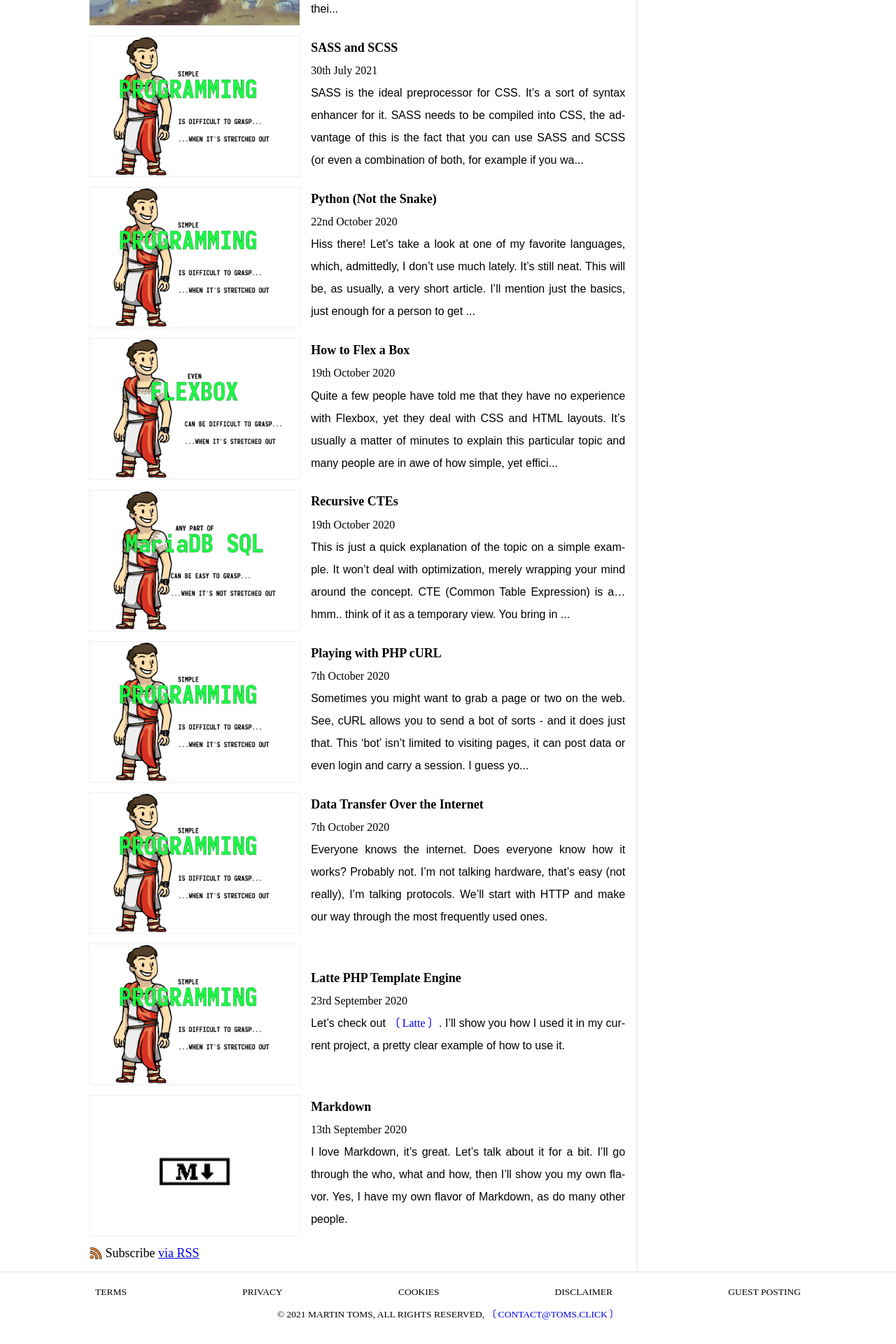
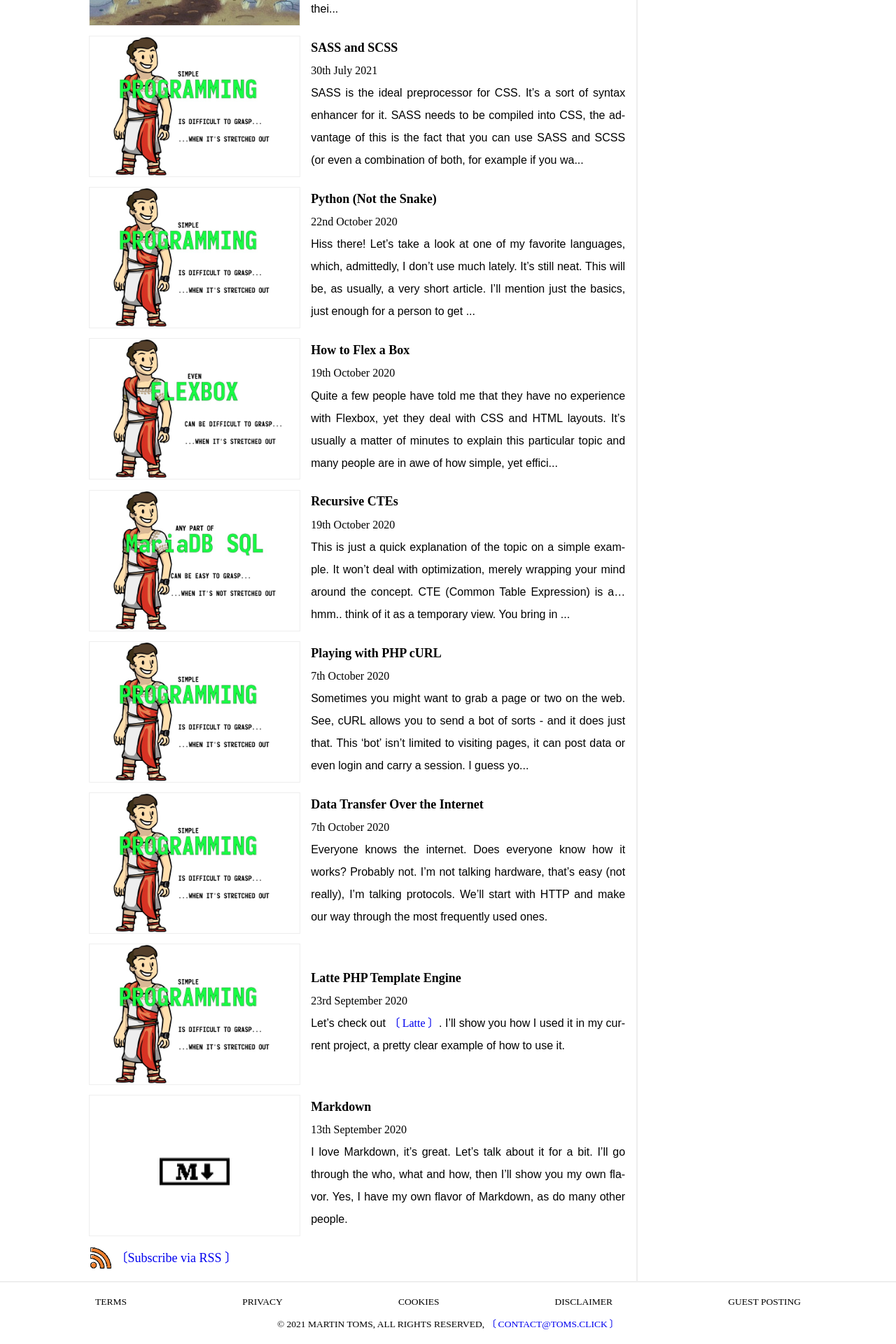
Before and after one commit to morgosus/morgosus.github.io, a Jekyll site: the page built from index.markdown, in a window 1280 px wide. Shown: the part 3053-4973 px from the top of the page at 70% size. Built offline with Jekyll 4.4.1, drawn with Linux system fonts in a browser that asks for light colours; some web fonts are replaced.

Commit message:
Update the RSS style

```diff
--- a/_layouts/home.html
+++ b/_layouts/home.html
@@ -61,6 +61,6 @@
   </section>
 
   <span itemprop="numberOfItems" aria-hidden="true" hidden>{{n}}</span>
-  <p class="rss"><img loading="lazy" class="rss__icon" src="/assets/ui/rss.png" alt="RSS icon" />&nbsp;Subscribe&nbsp;<a class="rss__link" href="{{ "/feed.xml" | relative_url }}">via RSS</a></p>
+  <a class="rss" href="{{ '/feed.xml' | relative_url }}" ><img loading="lazy" class="rss__icon" src="/assets/ui/rss.png" alt="RSS icon" />&nbsp;<span class="rss__link">〔Subscribe&nbsp;via RSS 〕</span></a>
   {%- endif -%}
 </div>
--- a/_sass/component/rss.sass
+++ b/_sass/component/rss.sass
@@ -3,10 +3,12 @@
   display: flex
   align-items: center
   line-height: $font-size
+  text-decoration: none
   &__icon
-    width: $font-size
-    height: $font-size
-  &__link
+    width: $line-height
+    height: $line-height
+  &:hover
+    text-shadow: 0.25px 0 0 currentColor
 
 /*--- Coloring -------------------------*/
 .rss
```
